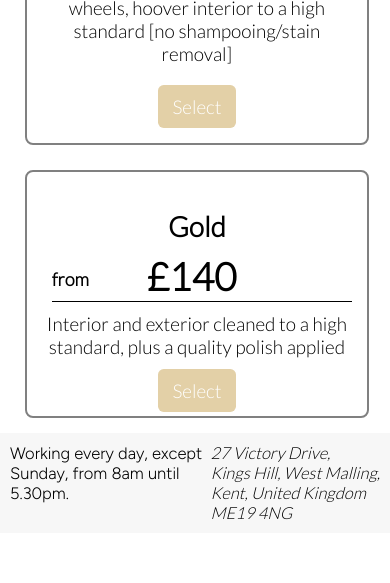
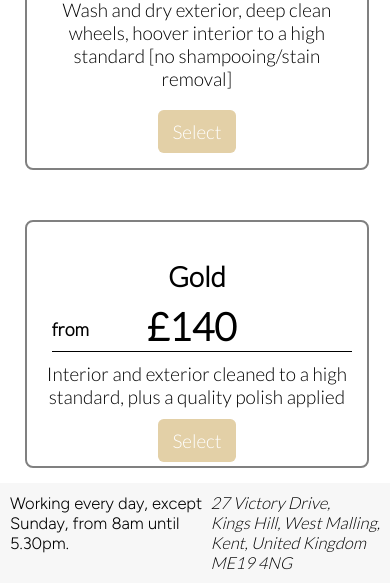
Before and after one commit to strawberrycatmilk/Supreme-Valeting-Kent, a website: page public/services.html in a window 390 px wide. Shown: the part 747-1330 px from the top of the page. Before the commit the page ends 1280 px from the top, so only its background shows below. Drawn offline with Linux system fonts and the light colour scheme.

Commit message:
Created a gap between services, when screen size is smaller

```diff
--- a/public/styles/mainpage.css
+++ b/public/styles/mainpage.css
@@ -311,6 +311,10 @@ input, select {
 
 @media (max-width: 1200px) {
     .gallary { column-count: 2; }
+
+    .services-provided {
+        gap: 40px;
+    }
 }
 
 @media (max-width: 800px) {
```
